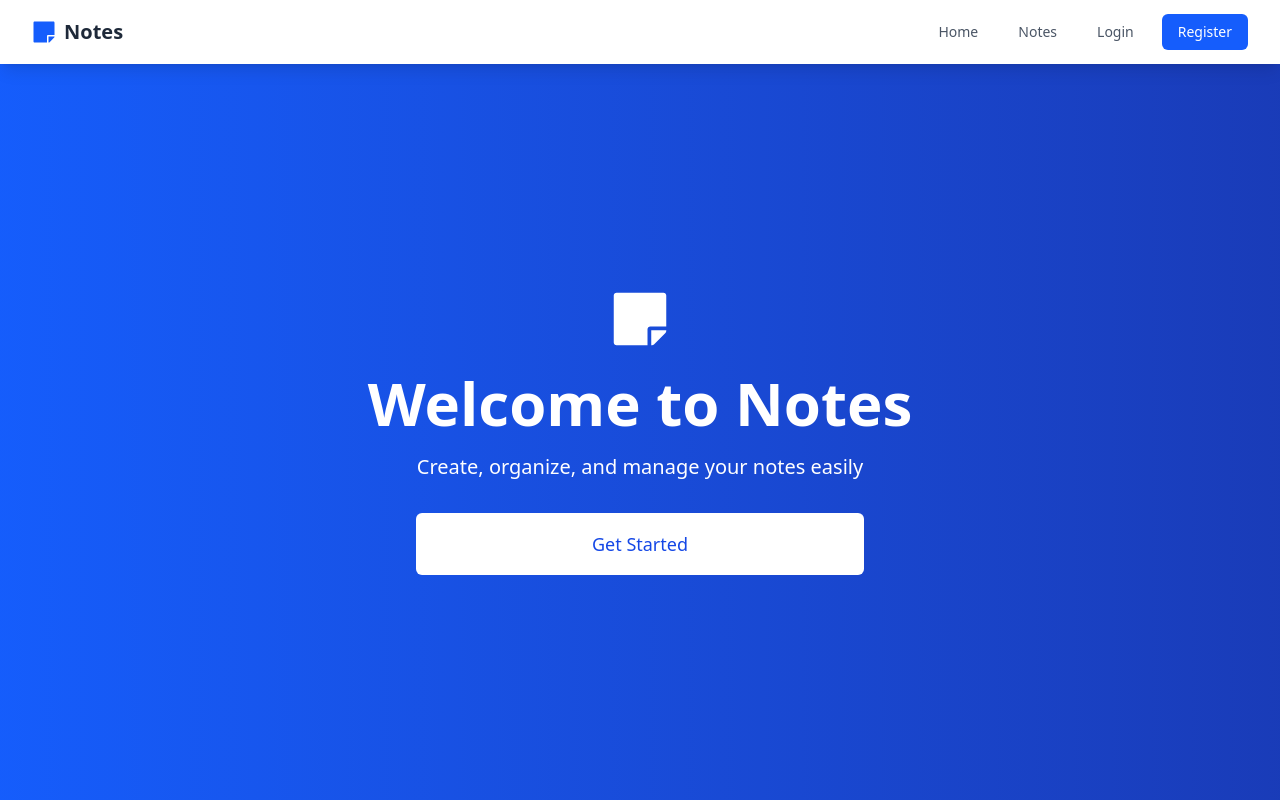
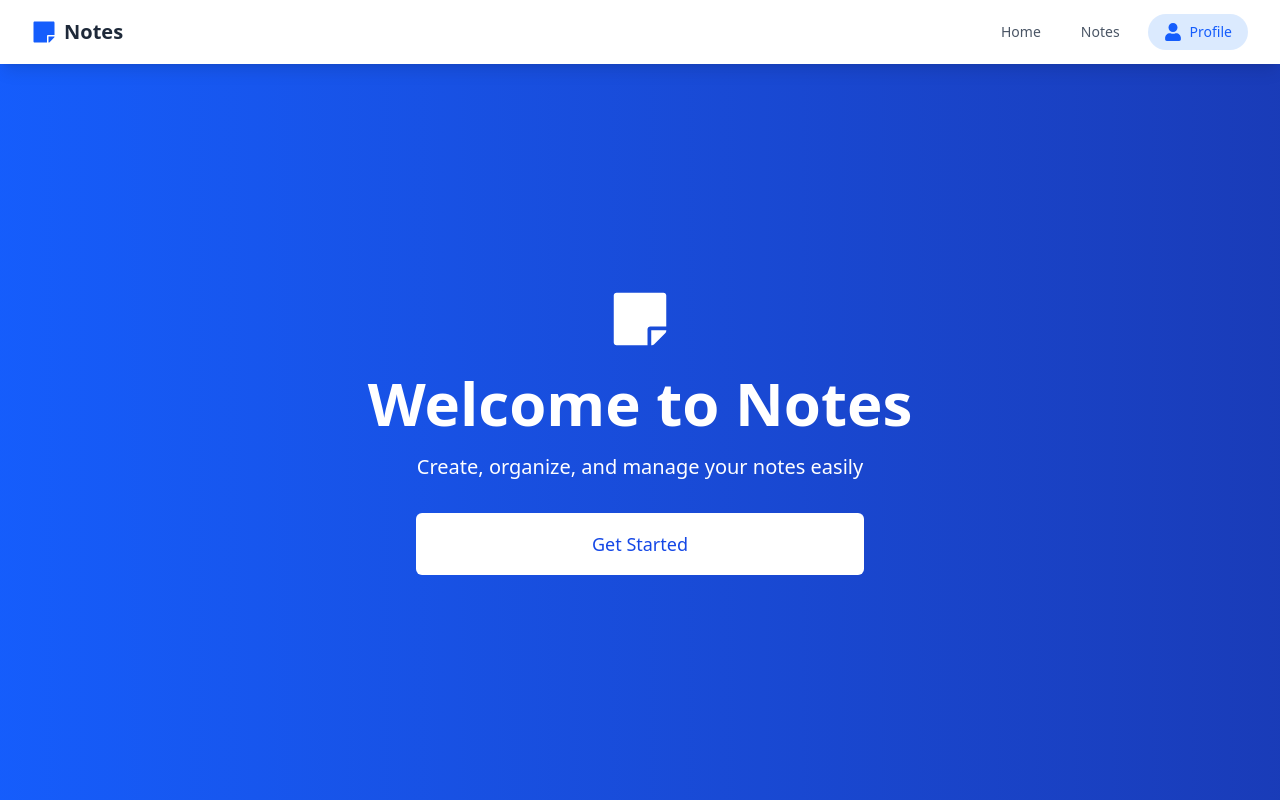
Before and after one commit to Vi303832/CM, a React (Vite) app in the folder front/: page / in a window 1280 px wide. Built offline with nearby package versions, Linux system fonts and the light colour scheme; sample sign-in values are in the browser's storage.

Commit message:
Navbar auth fix

```diff
--- a/front/src/components/Navbar.jsx
+++ b/front/src/components/Navbar.jsx
@@ -1,8 +1,17 @@
-import React from 'react';
+import React, { useEffect } from 'react';
 import { Link } from 'react-router-dom';
 import { FaStickyNote } from 'react-icons/fa';
+import { checkAuth } from '../middleware/authMiddleware';
+import { useState } from 'react';
+import { FaUser } from "react-icons/fa";
 
 const Navbar = () => {
+    const [isAuthenticated, setIsAuthenticated] = useState(false);
+    useEffect(() => {
+        const x = checkAuth();
+        setIsAuthenticated(x);
+    }, []);
+
     return (
         <nav className="bg-white shadow-lg fixed w-full z-50">
             <div className="max-w-7xl mx-auto px-4 sm:px-6 lg:px-8">
@@ -20,12 +29,21 @@ const Navbar = () => {
                         <Link to="/notes" className="text-gray-600 hover:text-gray-900 px-3 py-2 rounded-md text-sm font-medium">
                             Notes
                         </Link>
-                        <Link to="/login" className="text-gray-600 hover:text-gray-900 px-3 py-2 rounded-md text-sm font-medium">
-                            Login
-                        </Link>
-                        <Link to="/register" className="bg-blue-600 text-white hover:bg-blue-700 px-4 py-2 rounded-md text-sm font-medium">
-                            Register
-                        </Link>
+                        {isAuthenticated ? (
+                            <Link to="/user" className="flex items-center gap-2 bg-blue-100 hover:bg-blue-200 text-blue-600 px-4 py-2 rounded-full transition-colors duration-200 ease-in-out">
+                                <FaUser className="text-lg" />
+                                <span className="text-sm font-medium">Profile</span>
+                            </Link>
+                        ) : (
+                            <>
+                                <Link to="/login" className="text-gray-600 ho   ver:text-gray-900 px-3 py-2 rounded-md text-sm font-medium">
+                                    Login
+                                </Link>
+                                <Link to="/register" className="bg-blue-600 text-white hover:bg-blue-700 px-4 py-2 rounded-md text-sm font-medium">
+                                    Register
+                                </Link>
+                            </>
+                        )}
                     </div>
                 </div>
             </div>
```
